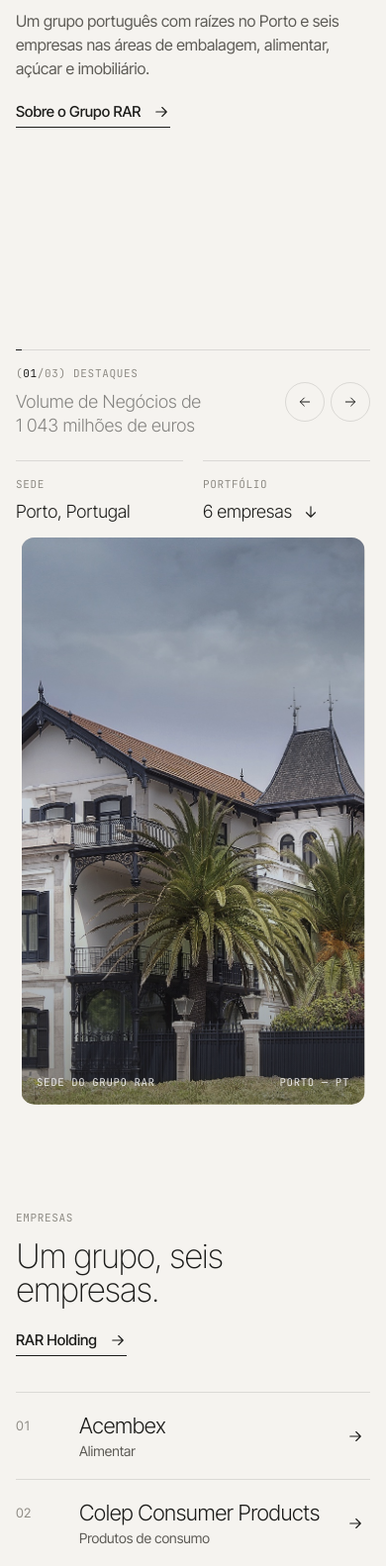
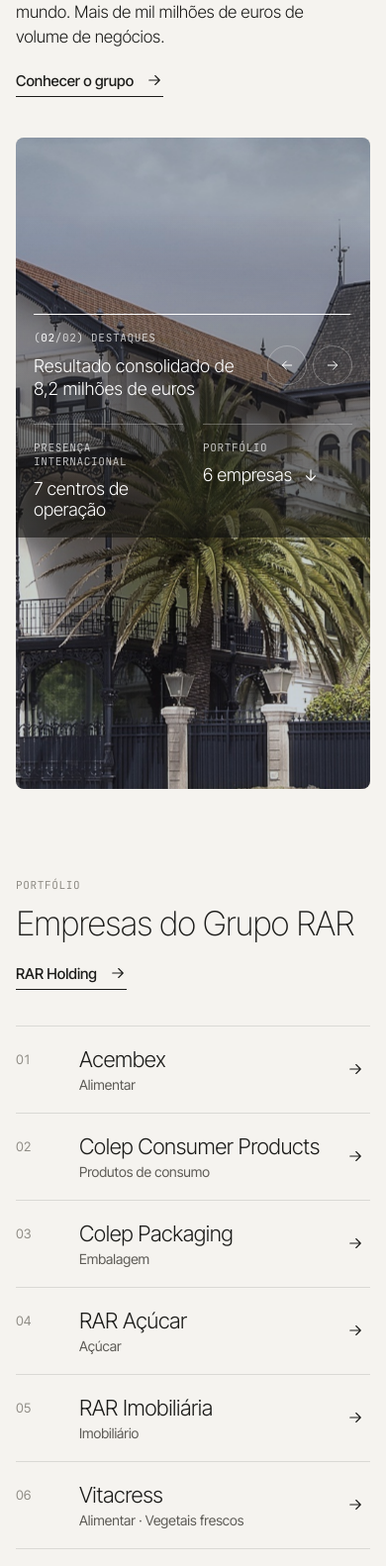
Before and after one commit to mmarcelino/rar-mvp, a plain HTML site: page index.html in a window 390 px wide. Shown: the part 301-1883 px from the top of the page at 99% size. Drawn offline with Linux system fonts and the light colour scheme.

Commit message:
created first version

```diff
--- a/index.html
+++ b/index.html
@@ -4,6 +4,8 @@
 <meta charset="utf-8">
 <meta name="viewport" content="width=device-width, initial-scale=1">
 <title>Grupo RAR</title>
+<link rel="icon" href="assets/favicon.svg" type="image/svg+xml">
+<link rel="apple-touch-icon" href="assets/apple-touch-icon.png">
 <link rel="preconnect" href="https://fonts.googleapis.com">
 <link rel="preconnect" href="https://fonts.gstatic.com" crossorigin>
 <link href="https://fonts.googleapis.com/css2?family=Inter+Tight:wght@200;300;400;500&family=JetBrains+Mono:wght@400&display=swap" rel="stylesheet">
@@ -53,48 +55,23 @@
     padding: 22px var(--pad);
     position: relative; z-index: 20;
   }
+  .header::after { content: ""; position: absolute; left: var(--pad); right: var(--pad); bottom: 0; height: 1px; background: var(--line); }
   .brand { display: flex; align-items: center; gap: 12px; }
   .brand img { width: 40px; height: 40px; filter: brightness(.3); }
   .brand span { font-size: 15px; font-weight: 500; letter-spacing: .02em; }
 
-  .nav { display: flex; gap: 6px; list-style: none; }
-  .nav > li { position: relative; }
-  .nav > li > a, .nav > li > button {
-    display: block; padding: 8px 12px;
-    font-size: 14px; color: var(--ink-2);
-    position: relative; transition: color .2s;
-  }
-  .nav > li > a::after, .nav > li > button::after {
-    content: ""; position: absolute; left: 12px; right: 12px; bottom: 4px; height: 1px;
-    background: var(--ink); transform: scaleX(0); transform-origin: left; transition: transform .3s;
-  }
-  .nav > li:hover > a, .nav > li:hover > button, .nav > li:focus-within > button { color: var(--ink); }
-  .nav > li:hover > a::after, .nav > li:hover > button::after, .nav > li:focus-within > button::after { transform: scaleX(1); }
-
-  .dropdown {
-    position: absolute; top: calc(100% + 10px); left: 0;
-    min-width: 230px; padding: 8px; border-radius: 16px;
-    background: var(--glass-strong);
-    opacity: 0; visibility: hidden; transform: translateY(-6px);
-    transition: opacity .2s, transform .2s, visibility .2s;
-  }
-  .dropdown::before { content: ""; position: absolute; left: 0; right: 0; top: -12px; height: 12px; }
-  .nav li:hover .dropdown, .nav li:focus-within .dropdown { opacity: 1; visibility: visible; transform: none; }
-  .dropdown a {
-    display: block; padding: 9px 12px; border-radius: 10px; font-size: 14px; color: var(--ink-2);
-    transition: background .15s, color .15s;
-  }
-  .dropdown a:hover { background: rgba(28,28,26,.05); color: var(--ink); }
-
   .header-tools { display: flex; align-items: center; gap: 22px; font-size: 14px; }
-  .lang { display: flex; gap: 6px; color: var(--ink-3); }
-  .lang b { color: var(--ink); font-weight: 500; }
-  .lang a:hover { color: var(--ink); }
+  .lang { display: flex; gap: 6px; color: var(--ink-3); font-family: var(--mono); font-size: 11px; letter-spacing: .06em; }
+  .lang button { color: inherit; letter-spacing: inherit; transition: color .2s; }
+  .lang button:hover, .lang button[aria-current="true"] { color: var(--ink); }
   .menu-btn {
     display: flex; align-items: center; gap: 10px;
     height: 40px; padding: 0 16px; border-radius: 999px;
-    background: var(--ink); color: #fff; font-size: 14px;
+    border: 1px solid var(--line);
+    font-family: var(--mono); font-size: 11px; letter-spacing: .06em; text-transform: uppercase;
+    transition: background .2s, color .2s, border-color .2s;
   }
+  .menu-btn:hover { background: var(--ink); color: #fff; border-color: var(--ink); }
   .menu-btn i { display: grid; gap: 4px; }
   .menu-btn i::before, .menu-btn i::after { content: ""; display: block; width: 14px; height: 1.5px; background: currentColor; border-radius: 2px; }
 
@@ -110,17 +87,13 @@
   }
   .text-link:hover .arrow { transform: translateX(4px); }
 
-  .hero {
-    min-height: 100vh; min-height: 100svh;
-    display: grid; grid-template-rows: auto 1fr auto; grid-template-columns: minmax(0, 1fr);
-  }
   .hero-main {
     display: grid; grid-template-columns: minmax(0, 1fr) minmax(0, 340px);
-    align-content: center; gap: 32px 48px;
-    padding: clamp(24px, 5vh, 64px) var(--pad);
+    gap: 32px 48px;
+    padding: clamp(20px, 4vh, 56px) var(--pad) clamp(28px, 4.5vh, 56px);
   }
   .headline {
-    grid-column: 1 / -1;
+    grid-column: 1 / -1; grid-row: 1;
     font-weight: 200;
     font-size: clamp(42px, 11.6vw, 210px);
     line-height: .92;
@@ -129,54 +102,38 @@
   /* each line slides up from behind a mask */
   .line { display: block; overflow: hidden; padding-bottom: .06em; }
   .line > span { display: inline-block; transform: translateY(105%); animation: line-up 1.1s var(--ease) forwards; }
-  .line:nth-child(2) > span { animation-delay: .12s; }
+  /* the second line rises, then glides into an indent (the motion the HQ capsule used to make) */
+  .line:nth-child(2) > span { animation: line-up 1.1s var(--ease) .12s forwards, indent 1.4s var(--ease) .9s forwards; }
+  @keyframes indent { to { translate: 1.2em 0; } }
   .line .muted { color: #8a867e; }
   @keyframes line-up { to { transform: none; } }
 
-  /* the HQ, set inside the headline */
-  .capsule {
-    display: inline-block; position: relative; vertical-align: baseline;
-    width: 0; height: .72em; margin-right: .14em;
-    border-radius: 999px; overflow: hidden; background: #dcd8d0;
-    transform: translateY(.02em);
-    animation: capsule-open 1.4s var(--ease) .9s forwards;
-  }
-  .capsule img {
-    position: absolute; inset: 0; width: 100%; height: 100%;
-    object-fit: cover; object-position: 50% 62%;
-    transform: scale(1.5);
-    translate: calc(var(--mx, 0) * -10px) calc(var(--my, 0) * -6px);
-    transition: translate .8s cubic-bezier(.2, .7, .2, 1);
-    animation: settle 2.4s cubic-bezier(.2, .7, .2, 1) .9s forwards, pan 40s ease-in-out 3.3s infinite;
-  }
-  @keyframes capsule-open { to { width: 2.35em; } }
-  @keyframes settle { to { transform: scale(1.12); } }
-  @keyframes pan {
-    0%, 100% { object-position: 50% 62%; }
-    30% { object-position: 15% 62%; }
-    70% { object-position: 88% 62%; }
-  }
-
-  .lede { grid-column: 2; }
-  .lede p { font-size: 17px; line-height: 1.5; color: var(--ink-2); }
+  .lede { grid-column: 2; grid-row: 1; align-self: end; padding-bottom: .9vw; }
+  .lede p { font-size: 19px; font-weight: 300; line-height: 1.45; letter-spacing: -.01em; color: var(--ink); max-width: 30ch; }
 
   .fade { opacity: 0; transform: translateY(14px); animation: fade-up .9s cubic-bezier(.2, .7, .2, 1) forwards; }
-  .fade.d1 { animation-delay: 1.2s; } .fade.d2 { animation-delay: 1.4s; }
+  .fade.d1 { animation-delay: 1.6s; } .fade.d2 { animation-delay: .7s; }
   @keyframes fade-up { to { opacity: 1; transform: none; } }
 
   /* info row */
   .meta {
+    position: sticky; bottom: 0; z-index: 1;
     display: grid; grid-template-columns: minmax(0, 2fr) minmax(0, 1fr) minmax(0, 1fr);
-    gap: 0 32px; padding: 0 var(--pad) var(--pad);
+    gap: 0 32px; padding: clamp(80px, 12vh, 140px) clamp(18px, 2.4vw, 36px) clamp(18px, 2.4vw, 36px);
+    background: linear-gradient(0deg, rgba(20,20,18,.62), rgba(20,20,18,.3) 55%, rgba(20,20,18,0));
+    color: #fff;
+    --line: rgba(255, 255, 255, .28);
   }
+  .meta .label { color: rgba(255, 255, 255, .72); }
   .meta > div { position: relative; border-top: 1px solid var(--line); padding-top: 16px; display: grid; gap: 10px; align-content: start; }
   .meta .value { font-size: 18px; font-weight: 300; letter-spacing: -.01em; }
   .meta a.value { display: inline-flex; align-items: center; gap: 10px; }
-  .meta a.value:hover .arrow { transform: translateY(3px); }
+  .meta a.value:hover .arrow { transform: translateX(4px); }
+  .meta a.value:hover .arrow-down { transform: translateY(3px); }
 
   .news { grid-template-columns: minmax(0, 1fr) auto; }
   .news .label { grid-column: 1; }
-  .news .label b { color: var(--ink); font-weight: 400; }
+  .news .label b { color: #fff; font-weight: 400; }
   .news .caption { grid-column: 1; font-size: 18px; font-weight: 300; line-height: 1.3; transition: opacity .35s; }
   .news .caption:hover { text-decoration: underline; text-underline-offset: 4px; text-decoration-thickness: 1px; }
   .news .btns { grid-column: 2; grid-row: 1 / span 2; display: flex; gap: 6px; align-self: center; }
@@ -184,38 +141,34 @@
     width: 40px; height: 40px; border-radius: 50%; display: grid; place-items: center;
     border: 1px solid var(--line); transition: background .2s, color .2s, border-color .2s;
   }
-  .news .btns button:hover { background: var(--ink); color: #fff; border-color: var(--ink); }
+  .news .btns button:hover { background: #fff; color: var(--ink); border-color: #fff; }
   .news .btns svg { width: 16px; height: 16px; }
   .progress { position: absolute; left: 0; right: 0; top: -1px; height: 1px; }
-  .progress span { display: block; height: 100%; width: 0; background: var(--ink); }
+  .progress span { display: block; height: 100%; width: 0; background: #fff; }
   .progress span.run { animation: fill var(--dur, 6s) linear forwards; }
   @keyframes fill { to { width: 100%; } }
 
   /* ---------- SHOWCASE ---------- */
   .showcase { padding: 0 var(--pad); }
+  /* overflow: clip (not hidden) so the sticky meta row follows the viewport */
   .reel {
-    position: relative; overflow: hidden;
-    height: 86vh; height: 86svh;
-    border-radius: calc(var(--radius) * (1 - var(--p, 0)) + 8px);
-    transform: scale(calc(.84 + .16 * var(--p, 0)));
-    transform-origin: 50% 0;
-    background: #dcd8d0;
+    position: relative; overflow: clip;
+    display: flex; flex-direction: column; justify-content: flex-end;
+    height: 88vh; height: 88svh;
+    border-radius: 8px; background: #dcd8d0;
   }
+  .reel-media { position: absolute; inset: 0; overflow: hidden; }
+  /* opens close on the façade, then pulls back to reveal the sky as the page scrolls */
   .reel img {
-    position: absolute; inset: -6% 0; width: 100%; height: 112%;
+    position: absolute; inset: 0; width: 100%; height: 100%;
     object-fit: cover; object-position: 50% 60%;
-    translate: 0 calc((var(--p, 0) - .5) * -6%);
+    transform: scale(calc(1.42 - var(--p, 0) * .42));
+    transform-origin: 50% 74%;
     filter: saturate(.9) brightness(1.04) contrast(.96);
     animation: pan-wide 50s ease-in-out infinite;
+    will-change: transform;
   }
   @keyframes pan-wide { 0%, 100% { object-position: 50% 60%; } 50% { object-position: 30% 60%; } }
-  .reel::after { content: ""; position: absolute; inset: 0; background: linear-gradient(0deg, rgba(20,20,18,.35), rgba(20,20,18,0) 35%); }
-  .reel-meta {
-    position: absolute; left: 0; right: 0; bottom: 0; z-index: 1;
-    display: flex; justify-content: space-between; gap: 16px; padding: clamp(16px, 2vw, 28px);
-    color: #fff;
-  }
-  .reel-meta .label { color: rgba(255,255,255,.85); }
 
   /* ---------- COMPANIES ---------- */
   .companies { padding: clamp(64px, 10vh, 120px) var(--pad) clamp(48px, 8vh, 96px); }
@@ -236,12 +189,11 @@
     transition: grid-template-columns .5s ease, padding .5s ease;
   }
   .company-list .n { font-size: 13px; color: var(--ink-3); font-variant-numeric: tabular-nums; }
-  .company-list .name { font-size: clamp(22px, 2.4vw, 36px); font-weight: 300; letter-spacing: -.02em; transition: transform .5s ease; }
+  .company-list .name { font-size: clamp(22px, 2.4vw, 36px); font-weight: 300; letter-spacing: -.02em; }
   .company-list .sector { font-size: 14px; color: var(--ink-2); }
   .company-list .thumb { height: 64px; border-radius: 12px; overflow: hidden; opacity: 0; transition: opacity .4s; }
   .company-list .thumb img { width: 100%; height: 100%; object-fit: cover; }
   .company-list a:hover { grid-template-columns: 64px minmax(0, 1fr) 220px 120px 24px; }
-  .company-list a:hover .name { transform: translateX(8px); }
   .company-list a:hover .thumb { opacity: 1; }
   .company-list a:hover .arrow { transform: translateX(4px); }
 
@@ -269,6 +221,8 @@
     font-size: 13px; color: var(--ink-3); border-top: 1px solid var(--line); padding-top: 18px;
   }
   .overlay-foot div { display: flex; gap: 20px; flex-wrap: wrap; }
+  .overlay-foot button { font-size: inherit; color: inherit; }
+  .overlay-foot button:hover { color: var(--ink); }
 
   /* ---------- FOOTER ---------- */
   .footer {
@@ -290,15 +244,12 @@
   .footer-bottom a { font-size: 13px; color: var(--ink-3); padding: 0; }
 
   /* ---------- RESPONSIVE ---------- */
-  @media (max-width: 1180px) {
-    .nav { display: none; }
-  }
   @media (max-width: 900px) {
-    .hero-main { grid-template-columns: minmax(0, 1fr); align-content: start; padding-top: 12vh; }
-    .lede { grid-column: 1; max-width: 460px; }
+    .hero-main { grid-template-columns: minmax(0, 1fr); padding-top: 8vh; }
+    .lede { grid-column: 1; grid-row: 2; max-width: 460px; }
     .meta { grid-template-columns: 1fr 1fr; gap: 24px 20px; }
     .news { grid-column: 1 / -1; }
-    .reel { height: 70svh; }
+    .reel { height: 78svh; }
     .company-list a, .company-list a:hover { grid-template-columns: 40px minmax(0, 1fr) 24px; }
     .company-list .sector { grid-column: 2; grid-row: 2; margin-top: 4px; }
     .company-list .thumb { display: none; }
@@ -308,7 +259,7 @@
   }
   @media (max-width: 560px) {
     .lang { display: none; }
-    .lede p { font-size: 16px; }
+    .lede p { font-size: 17px; }
     .headline { font-size: 12.2vw; }
   }
   @media (prefers-reduced-motion: reduce) {
@@ -324,37 +275,8 @@
       <img src="assets/logo.svg" alt="Grupo RAR">
     </a>
 
-    <ul class="nav">
-      <li>
-        <button>Grupo RAR</button>
-        <div class="dropdown glass">
-          <a href="https://www.rar.com/pt/mensagem-presidente/">Mensagem do Presidente</a>
-          <a href="https://www.rar.com/pt/missao-valores/">Missão e Valores</a>
-          <a href="https://www.rar.com/pt/historia/">História</a>
-          <a href="https://www.rar.com/pt/informacao-institucional/">Informação Institucional</a>
-        </div>
-      </li>
-      <li><a href="#empresas">Empresas</a></li>
-      <li>
-        <button>Informação Financeira</button>
-        <div class="dropdown glass">
-          <a href="https://www.rar.com/pt/dados-financeiros/">Dados Financeiros</a>
-          <a href="https://www.rar.com/pt/relatorios-e-contas/">Relatórios e Contas</a>
-        </div>
-      </li>
-      <li><a href="https://www.rar.com/pt/rar-no-mundo/">RAR no Mundo</a></li>
-      <li>
-        <button>Media</button>
-        <div class="dropdown glass">
-          <a href="https://www.rar.com/pt/comunicados-imprensa/">Comunicados de Imprensa</a>
-          <a href="https://www.rar.com/pt/press-kit/">Press Kit</a>
-        </div>
-      </li>
-      <li><a href="https://www.rar.com/pt/contactos/">Contactos</a></li>
-    </ul>
-
     <div class="header-tools">
-      <div class="lang"><b>PT</b>/<a href="https://www.rar.com/en/">EN</a></div>
+      <div class="lang"><button data-lang="pt" aria-current="true">PT</button>/<button data-lang="en">EN</button></div>
       <button class="menu-btn" data-open-menu aria-label="Abrir menu"><i></i>Menu</button>
     </div>
   </header>
@@ -362,51 +284,46 @@
   <div class="hero-main">
     <h1 class="headline">
       <span class="line"><span>Seis empresas,</span></span>
-      <span class="line"><span><span class="capsule" data-capsule><img src="assets/hero-2.jpg" alt="Sede do Grupo RAR no Porto"></span><span class="muted">uma visão.</span></span></span>
+      <span class="line"><span><span class="muted">uma visão.</span></span></span>
     </h1>
     <div class="lede fade d1">
-      <p>Um grupo português com raízes no Porto e seis empresas nas áreas de embalagem, alimentar, açúcar e imobiliário.</p>
-      <a href="https://www.rar.com/pt/mensagem-presidente/" class="text-link">Sobre o Grupo RAR <svg class="arrow" viewBox="0 0 24 24" fill="none" stroke="currentColor" stroke-width="1.5" stroke-linecap="round" stroke-linejoin="round"><path d="M5 12h14M13 6l6 6-6 6"/></svg></a>
+      <p>Diversos setores, do Porto para o mundo. Mais de mil milhões de euros de volume de negócios.</p>
+      <a href="https://www.rar.com/pt/mensagem-presidente/" class="text-link">Conhecer o grupo <svg class="arrow" viewBox="0 0 24 24" fill="none" stroke="currentColor" stroke-width="1.5" stroke-linecap="round" stroke-linejoin="round"><path d="M5 12h14M13 6l6 6-6 6"/></svg></a>
     </div>
   </div>
 
-  <div class="meta fade d2">
+  <div class="showcase fade d2" aria-label="Sede do Grupo RAR">
+    <div class="reel" data-reel>
+      <div class="reel-media"><img src="assets/hero-2.jpg" alt="Sede do Grupo RAR no Porto"></div>
+      <div class="meta">
         <div class="news">
           <div class="progress"><span data-progress></span></div>
-      <span class="label">(<b data-count>01</b>/03) Destaques</span>
-      <a href="https://www.rar.com/pt/comunicados-imprensa/2025/" class="caption" data-caption>Volume de Negócios de 1 043 milhões de euros</a>
+          <span class="label">(<b data-count>01</b>/02) <span>Destaques</span></span>
+          <a href="https://www.rar.com/pt/comunicados-imprensa/2025/" class="caption" data-caption>Grupo RAR com EBITDA de 68 milhões de euros</a>
           <div class="btns">
             <button data-prev aria-label="Notícia anterior"><svg viewBox="0 0 24 24" fill="none" stroke="currentColor" stroke-width="1.5" stroke-linecap="round" stroke-linejoin="round"><path d="M19 12H5M11 6l-6 6 6 6"/></svg></button>
             <button data-next aria-label="Notícia seguinte"><svg viewBox="0 0 24 24" fill="none" stroke="currentColor" stroke-width="1.5" stroke-linecap="round" stroke-linejoin="round"><path d="M5 12h14M13 6l6 6-6 6"/></svg></button>
           </div>
         </div>
         <div>
-      <span class="label">Sede</span>
-      <span class="value">Porto, Portugal</span>
+          <span class="label">Presença internacional</span>
+          <a href="https://www.rar.com/pt/rar-no-mundo/" class="value">7 centros de operação</a>
         </div>
         <div>
           <span class="label">Portfólio</span>
-      <a href="#empresas" class="value">6 empresas <svg class="arrow" viewBox="0 0 24 24" fill="none" stroke="currentColor" stroke-width="1.5" stroke-linecap="round" stroke-linejoin="round"><path d="M12 5v14M6 13l6 6 6-6"/></svg></a>
+          <a href="#empresas" class="value">6 empresas <svg class="arrow arrow-down" viewBox="0 0 24 24" fill="none" stroke="currentColor" stroke-width="1.5" stroke-linecap="round" stroke-linejoin="round"><path d="M12 5v14M6 13l6 6 6-6"/></svg></a>
+        </div>
+      </div>
     </div>
   </div>
 </section>
 
 <main>
-  <section class="showcase" aria-label="Sede do Grupo RAR">
-    <div class="reel" data-reel>
-      <img src="assets/hero-2.jpg" alt="Sede do Grupo RAR no Porto" loading="lazy">
-      <div class="reel-meta">
-        <span class="label">Sede do Grupo RAR</span>
-        <span class="label">Porto — PT</span>
-      </div>
-    </div>
-  </section>
-
   <section class="companies" id="empresas">
     <div class="companies-head">
       <div>
-        <span class="eyebrow">Empresas</span>
-        <h2>Um grupo, seis empresas.</h2>
+        <span class="eyebrow">Portfólio</span>
+        <h2>Empresas do Grupo RAR</h2>
       </div>
       <a href="https://www.rar.com/pt/empresas/rar-holding/" class="text-link">
         RAR Holding
@@ -469,7 +386,7 @@
     <div>
       <a href="https://www.rar.com/pt/condicoes-utilizacao-site/">Condições de utilização</a>
       <a href="https://www.rar.com/pt/politica-privacidade/">Política de privacidade</a>
-      <a href="https://www.rar.com/en/">English</a>
+      <button data-lang-toggle>English</button>
     </div>
   </div>
 </div>
@@ -477,7 +394,7 @@
 <footer class="footer">
   <div class="footer-brand">
     <img src="assets/logo.svg" alt="Grupo RAR">
-    <p>Um grupo português com seis empresas nas áreas de embalagem, alimentar, açúcar e imobiliário.</p>
+    <p>Seis empresas,<br>uma visão.</p>
   </div>
   <div>
     <h4 class="eyebrow">Grupo RAR</h4>
@@ -510,26 +427,17 @@
 </footer>
 
 <script>
-  const DURATION = 6000;
+  const DURATION = 3000;
   document.documentElement.style.setProperty("--dur", DURATION + "ms");
 
   const calm = matchMedia("(prefers-reduced-motion: reduce)").matches;
 
-  // Capsule image follows the pointer slightly
-  const capsule = document.querySelector("[data-capsule]");
-  if (!calm && matchMedia("(hover: hover)").matches) {
-    addEventListener("mousemove", e => {
-      capsule.style.setProperty("--mx", (e.clientX / innerWidth - .5) * 2);
-      capsule.style.setProperty("--my", (e.clientY / innerHeight - .5) * 2);
-    });
-  }
-
-  // Showcase grows to full width as it scrolls into view
+  // Showcase image pulls back to the full frame once it's half scrolled past the top
   const reel = document.querySelector("[data-reel]");
   function onScroll() {
     const r = reel.getBoundingClientRect();
-    const p = Math.min(1, Math.max(0, (innerHeight - r.top) / (innerHeight * .9)));
-    reel.style.setProperty("--p", calm ? 1 : p.toFixed(3));
+    const p = Math.min(1, Math.max(0, scrollY / (r.top + scrollY + r.height * .5)));
+    reel.style.setProperty("--p", calm ? 0 : p.toFixed(3));
   }
   addEventListener("scroll", onScroll, { passive: true });
   addEventListener("resize", onScroll);
@@ -537,10 +445,10 @@
 
   // News panel (same highlights as the current rar.com hero)
   const news = [
-    { title: "Volume de Negócios de 1 043 milhões de euros", href: "https://www.rar.com/pt/comunicados-imprensa/2025/" },
-    { title: "Grupo RAR com EBITDA de 68 milhões de euros", href: "https://www.rar.com/pt/comunicados-imprensa/2025/" },
-    { title: "Resultado consolidado de 8,2 milhões de euros", href: "https://www.rar.com/pt/comunicados-imprensa/2025/" },
+    { pt: "Grupo RAR com EBITDA de 68 milhões de euros", en: "RAR Group posts EBITDA of €68 million", href: "https://www.rar.com/pt/comunicados-imprensa/2025/" },
+    { pt: "Resultado consolidado de 8,2 milhões de euros", en: "Consolidated net income of €8.2 million", href: "https://www.rar.com/pt/comunicados-imprensa/2025/" },
   ];
+  let lang = "pt";
   const caption = document.querySelector("[data-caption]");
   const count = document.querySelector("[data-count]");
   const progress = document.querySelector("[data-progress]");
@@ -555,7 +463,7 @@
     current = (i + news.length) % news.length;
     caption.style.opacity = 0;
     setTimeout(() => {
-      caption.textContent = news[current].title;
+      caption.textContent = news[current][lang];
       caption.href = news[current].href;
       caption.style.opacity = 1;
       count.textContent = String(current + 1).padStart(2, "0");
@@ -568,6 +476,85 @@
   document.querySelector("[data-next]").addEventListener("click", () => go(current + 1));
   restartProgress();
   timer = setTimeout(() => go(1), DURATION);
+
+  // Language: Portuguese is the markup; English swaps matching text and attributes in place
+  const EN = {
+    "Seis empresas,": "Six companies,",
+    "uma visão.": "one vision.",
+    "Diversos setores, do Porto para o mundo. Mais de mil milhões de euros de volume de negócios.": "Diverse sectors, from Porto to the world. Over one billion euros in turnover.",
+    "Conhecer o grupo": "Discover the group",
+    "Destaques": "Highlights",
+    "Presença internacional": "Global presence",
+    "7 centros de operação": "7 core hubs",
+    "6 empresas": "6 companies",
+    "Portfólio": "Portfolio",
+    "Empresas do Grupo RAR": "RAR Group companies",
+    "Alimentar": "Food",
+    "Produtos de consumo": "Consumer products",
+    "Embalagem": "Packaging",
+    "Açúcar": "Sugar",
+    "Imobiliário": "Real estate",
+    "Alimentar · Vegetais frescos": "Food · Fresh produce",
+    "Fechar": "Close",
+    "Grupo RAR": "RAR Group",
+    "Mensagem do Presidente": "Chairman’s Message",
+    "Missão e Valores": "Mission and Values",
+    "História": "History",
+    "Informação Institucional": "Corporate Information",
+    "Empresas": "Companies",
+    "Informação Financeira": "Financial Information",
+    "Dados Financeiros": "Financial Data",
+    "Relatórios e Contas": "Annual Reports",
+    "Descobrir": "Discover",
+    "RAR no Mundo": "RAR Worldwide",
+    "Um olhar sobre a RAR": "A Look at RAR",
+    "Comunicados de Imprensa": "Press Releases",
+    "Contactos": "Contacts",
+    "Fale connosco": "Get in touch",
+    "© 2026 Grupo RAR": "© 2026 RAR Group",
+    "Condições de utilização": "Terms of use",
+    "Política de privacidade": "Privacy policy",
+    "English": "Português",
+    "© 2026 Grupo RAR. Todos os direitos reservados.": "© 2026 RAR Group. All rights reserved.",
+    "Topo ↑": "Top ↑",
+    "Grupo RAR — início": "RAR Group — home",
+    "Abrir menu": "Open menu",
+    "Fechar menu": "Close menu",
+    "Notícia anterior": "Previous story",
+    "Notícia seguinte": "Next story",
+    "Sede do Grupo RAR": "RAR Group headquarters",
+    "Sede do Grupo RAR no Porto": "RAR Group headquarters in Porto",
+  };
+  const texts = [];
+  const walker = document.createTreeWalker(document.body, NodeFilter.SHOW_TEXT);
+  while (walker.nextNode()) {
+    const node = walker.currentNode, key = node.nodeValue.trim();
+    if (EN[key] && !node.parentElement.closest("script, [data-caption]")) texts.push({ node, pt: node.nodeValue, key });
+  }
+  const attrs = [];
+  document.querySelectorAll("[aria-label], [alt]").forEach(el => {
+    ["aria-label", "alt"].forEach(name => {
+      const pt = el.getAttribute(name);
+      if (pt && EN[pt]) attrs.push({ el, name, pt });
+    });
+  });
+
+  function setLang(next) {
+    lang = next;
+    const en = lang === "en";
+    document.documentElement.lang = lang;
+    document.title = en ? "RAR Group" : "Grupo RAR";
+    texts.forEach(t => t.node.nodeValue = en ? t.pt.replace(t.key, EN[t.key]) : t.pt);
+    attrs.forEach(a => a.el.setAttribute(a.name, en ? EN[a.pt] : a.pt));
+    caption.textContent = news[current][lang];
+    document.querySelectorAll("[data-lang]").forEach(b => b.setAttribute("aria-current", String(b.dataset.lang === lang)));
+    const url = new URL(location.href);
+    en ? url.searchParams.set("lang", "en") : url.searchParams.delete("lang");
+    history.replaceState(null, "", url);
+  }
+  document.querySelectorAll("[data-lang]").forEach(b => b.addEventListener("click", () => setLang(b.dataset.lang)));
+  document.querySelector("[data-lang-toggle]").addEventListener("click", () => setLang(lang === "en" ? "pt" : "en"));
+  if (new URLSearchParams(location.search).get("lang") === "en") setLang("en");
 
   // Menu overlay
   const menu = document.querySelector("[data-menu]");
```
Lines whose indentation alone changed are shown as unchanged.
